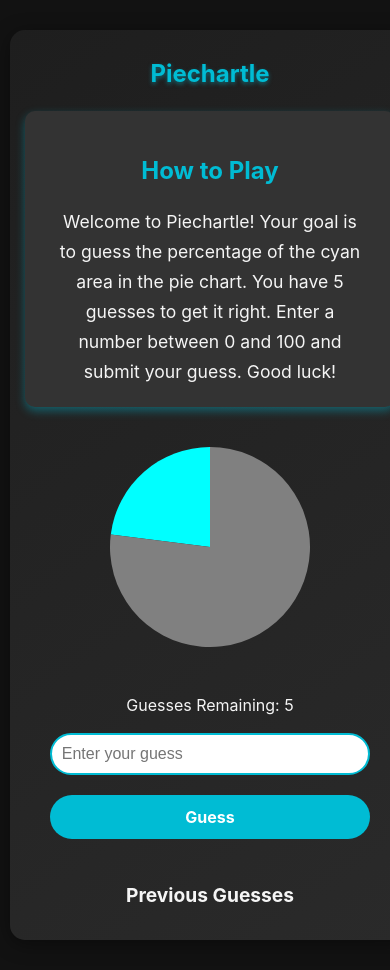
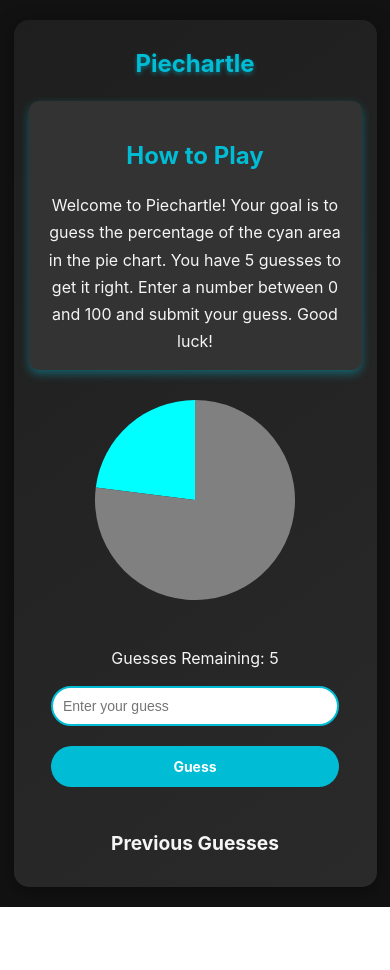
Before and after one commit to IGutkowski/pietle, a React (Vite) app: page / in a window 390 px wide. After the commit the page ends 907 px from the top, so only its background shows below. Built offline with nearby package versions, Linux system fonts and the light colour scheme.

Commit message:
fix: fixed mobile design

```diff
--- a/src/App.css
+++ b/src/App.css
@@ -34,7 +34,6 @@ footer {
   color: #f5f5f5;
 }
 
-
 h1 {
   font-size: 2rem;
   margin-bottom: 1.5rem;
@@ -52,7 +51,6 @@ h1 {
   padding: 10px;
   box-sizing: border-box;
 }
-
 
 input {
   width: 100%;
@@ -126,26 +124,6 @@ svg {
   display: block;
 }
 
-@media (max-width: 768px) {
-  body {
-    padding: 10px;
-    height: auto;
-  }
-
-  h1 {
-    font-size: 1.5rem;
-  }
-
-  input,
-  button {
-    width: 100%;
-  }
-
-  .App {
-    min-height: auto;
-    padding: 15px;
-  }
-}
 .instructions {
   background-color: #333;
   padding: 20px 30px;
@@ -179,3 +157,48 @@ svg {
   clip: rect(0, 0, 0, 0);
   overflow: hidden;
 }
+
+@media (max-width: 768px) {
+  body {
+    padding: 10px;
+    height: auto;
+  }
+
+  .App {
+    min-height: auto;
+    padding: 15px;
+    margin: 10px auto;
+    width: 100%;
+    max-width: 90%;
+  }
+
+  h1 {
+    font-size: 1.5rem;
+  }
+
+  .instructions {
+    font-size: 1rem;
+    padding: 15px;
+    margin: 10px auto;
+  }
+
+  input,
+  button {
+    width: 100%;
+    font-size: 14px;
+  }
+
+  .game-area {
+    max-width: 100%;
+    padding: 10px;
+  }
+
+  ul {
+    font-size: 0.9rem;
+  }
+
+  svg {
+    max-width: 100%;
+    height: auto;
+  }
+}
```
